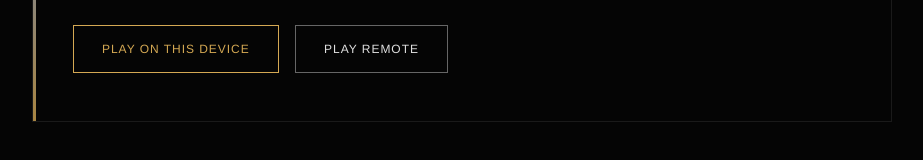
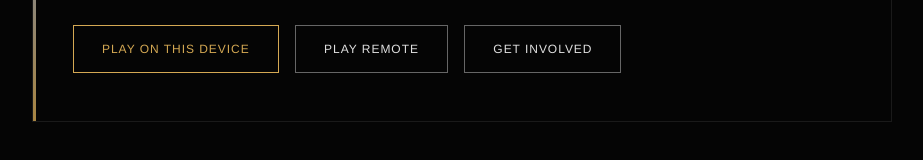
Before and after one commit to Loptr-Lab/duet-solo-hackathon, a website with bundled scripts: page public/index.html in a window 1280 px wide. Shown: the part 330-490 px from the top of the page, without its empty margins (178-1101 px from the left). Built offline with nearby package versions, Linux system fonts and the light colour scheme; files whose address does not match are found by name.

Commit message:
Add Get involved beside remote play on the splash

```diff
--- a/public/index.html
+++ b/public/index.html
@@ -865,6 +865,8 @@
             #realm-intro h2,#realm-intro .signal { padding-right:72px; }
             #realm-intro .btn-primary { display:block; width:100%; margin:0 0 12px; }
         }
+        #realm-intro .splash-involved { display:inline-flex; align-items:center; justify-content:center; text-decoration:none; }
+        @media(max-width:600px) { #realm-intro .splash-involved { display:flex; } }
     </style>
 </head>
 <body>
@@ -895,6 +897,7 @@
         Play Classic or explore Fog Mode on this device, or invite another player to a remote Classic match.</p>
         <button type="button" class="btn-primary" onclick="enterRealm()">Play on this device</button>
         <button type="button" class="btn-primary" onclick="RemoteMode.enterLobby()">Play Remote</button>
+        <a class="btn-primary splash-involved" href="#community-power">Get involved</a>
     </section>
 
     <section class="realm-splash" id="remote-lobby" style="display:none;">
```
